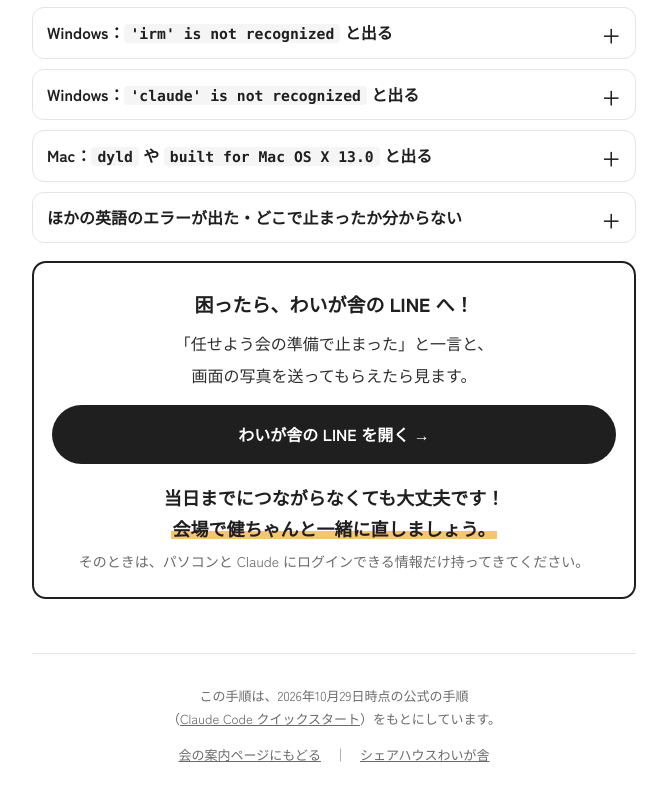
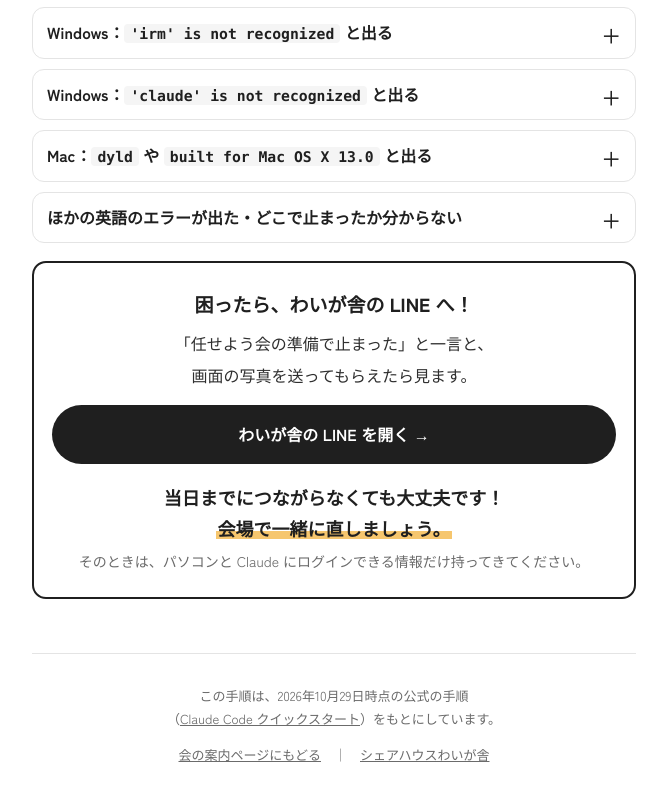
Before and after one commit to nonakakenji/waigaya-site, a plain HTML site: page event/pages/ai-shigoto-2026-11/junbi/index.html in a window 1280 px wide. Shown: the part 5066-5878 px from the top of the page, without its empty margins (306-973 px from the left). Drawn offline with Linux system fonts and the light colour scheme.

Commit message:
準備の手順書から「健ちゃん」を外した（申込者が読むページなので内輪の呼び名は使わない）
Co-Authored-By: Claude Opus 5.5 <noreply@anthropic.com>
Claude-Session: https://claude.ai/code/session_01FaDsUE8kbPS7HfJYk3AbDN

```diff
--- a/event/pages/ai-shigoto-2026-11/junbi/index.html
+++ b/event/pages/ai-shigoto-2026-11/junbi/index.html
@@ -298,7 +298,7 @@ code{font-family:var(--mono);font-size:.92em;background:var(--box);padding:1px 6
       <p class="contact-h">困ったら、わいが舎の LINE へ！</p>
       <p style="margin:0">「任せよう会の準備で止まった」と一言と、<br>画面の写真を送ってもらえたら見ます。</p>
       <a class="btn" href="https://lin.ee/wCG7OfR" target="_blank" rel="noopener">わいが舎の LINE を開く <span aria-hidden="true">→</span></a>
-      <p class="relax">当日までにつながらなくても大丈夫です！<br><span class="mk">会場で健ちゃんと一緒に直しましょう。</span></p>
+      <p class="relax">当日までにつながらなくても大丈夫です！<br><span class="mk">会場で一緒に直しましょう。</span></p>
       <p class="note" style="margin:6px 0 0">そのときは、パソコンと Claude にログインできる情報だけ持ってきてください。</p>
     </div>
   </section>
```
